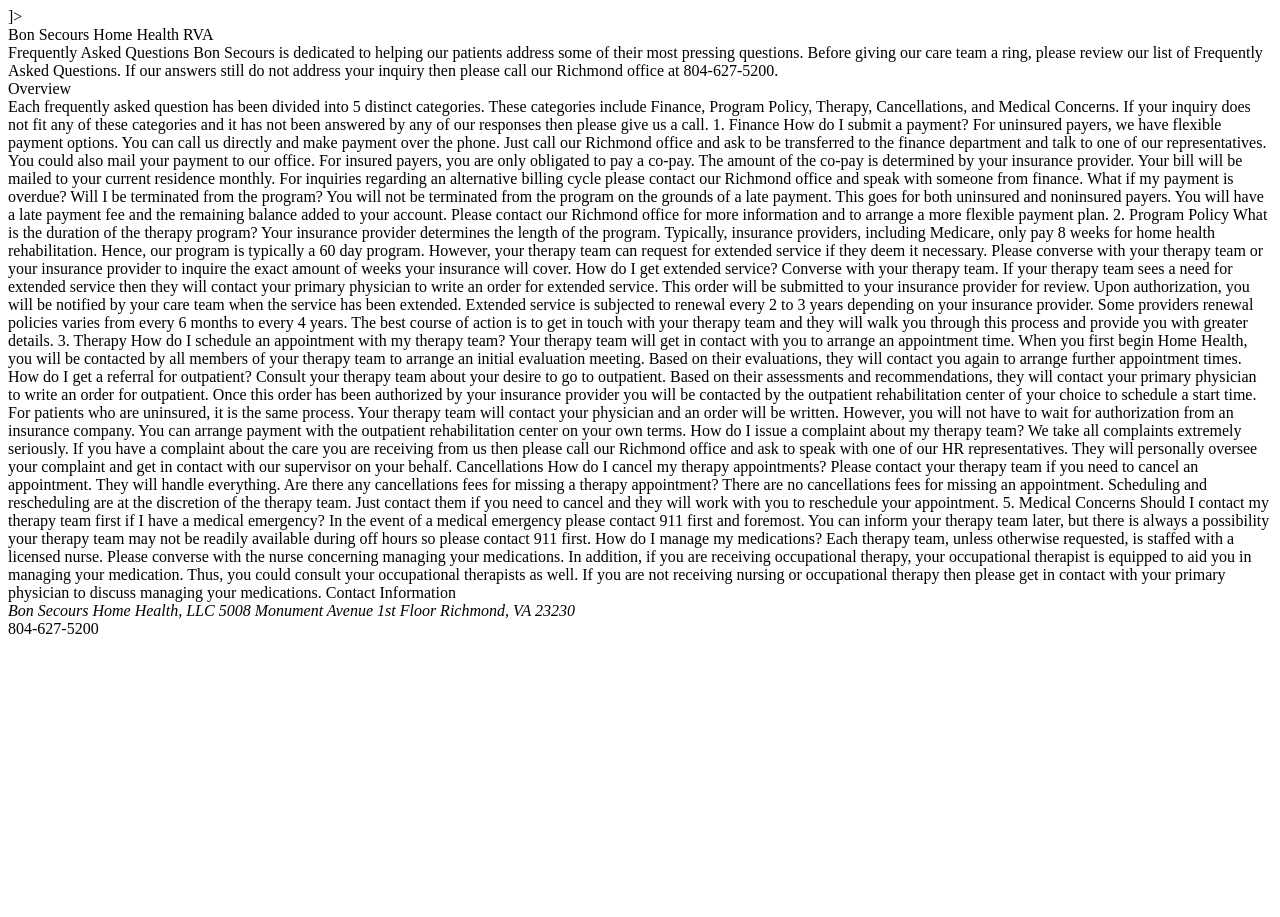
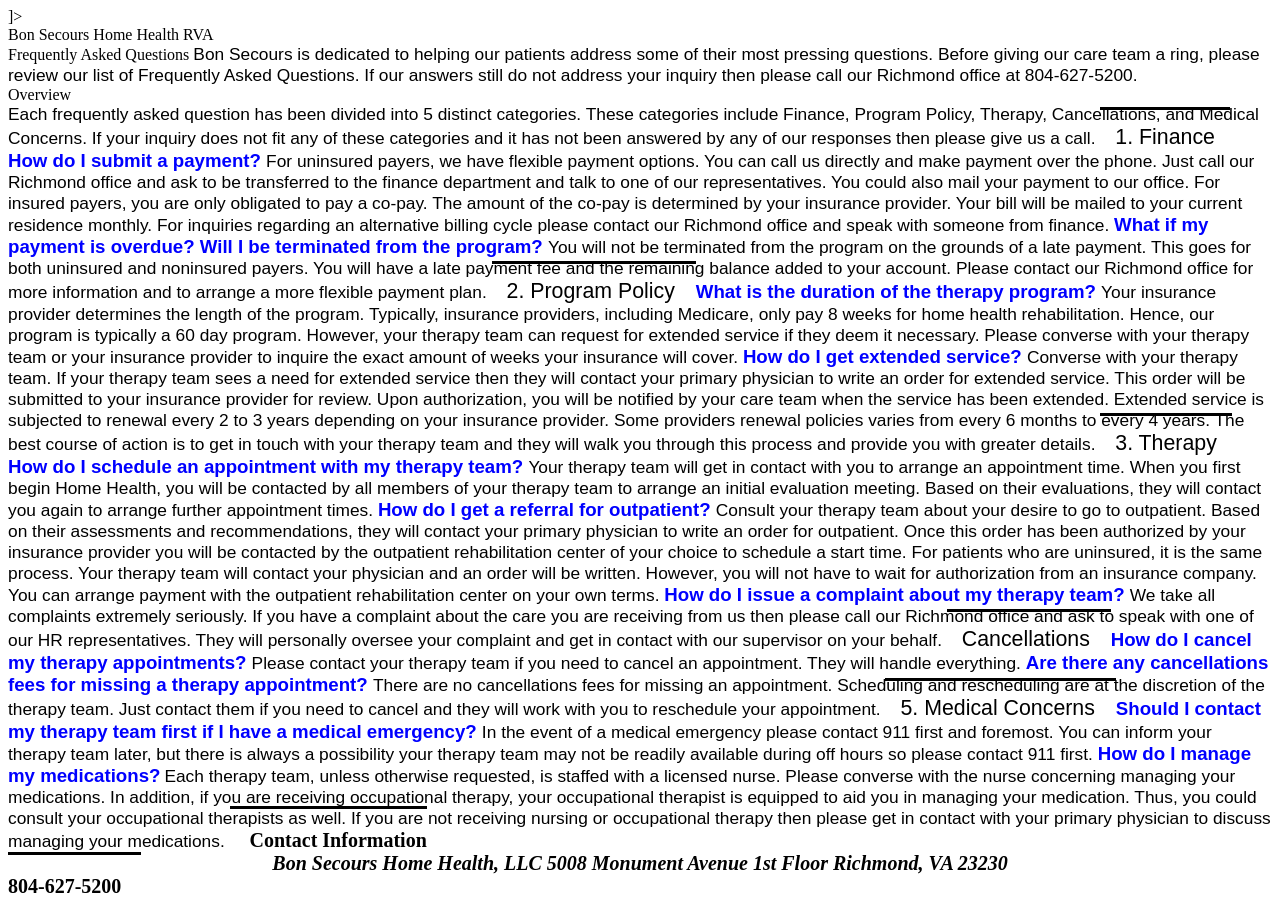
Before and after one commit to kgoode-web/FAQ, a plain HTML site: page index.html in a window 1280 px wide. Before the commit the page ends 800 px from the top, so only its background shows below. Drawn offline with Linux system fonts and the light colour scheme; files that its build step writes are made by us from their sources; the site is published under a folder, as on GitHub Pages, so addresses that start at the root find nothing.

Commit message:
Update index.html

```diff
--- a/index.html
+++ b/index.html
@@ -1,6 +1,6 @@
 <?xml version="1.0" encoding="UTF-8"?>
 
-<link rel="stylesheet" href="/stylesheets/main.css" type="text/css" />
+<link rel="stylesheet" href="main.css" type="text/css" />
 <!DOCTYPE faq[
 <!ELEMENT faq (header)>
 <!ELEMENT header (#PCDATA)>
```
